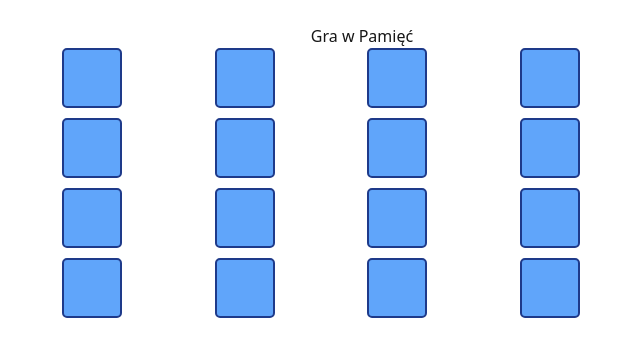
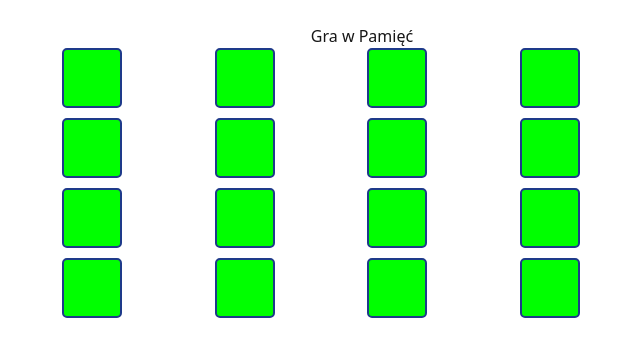
Before and after one commit to gorzowski/main_repo, a Next.js app: page / in a window 1280 px wide. Both pictures are taken after a click on the button "4x4". Shown: the top 356 px of the page, without its empty margins (278-918 px from the left). Built offline with nearby package versions, Linux system fonts and the light colour scheme.

Commit message:
Zmiana koloru kafelków

```diff
--- a/app/page.tsx
+++ b/app/page.tsx
@@ -121,7 +121,7 @@ export default function Home() {
           {cards.map((card) => (
             <div key={card.id} onClick={() => handleCardClick(card)} style={{
               width: '60px', height: '60px',
-              backgroundColor: card.isFlipped ? '#fff' : '#60a5fa',
+              backgroundColor: card.isFlipped ? '#fff' : '#0f0',
               border: '2px solid #1e3a8a', borderRadius: '5px',
               cursor: 'pointer',
               transition: 'transform 0.6s',
```
